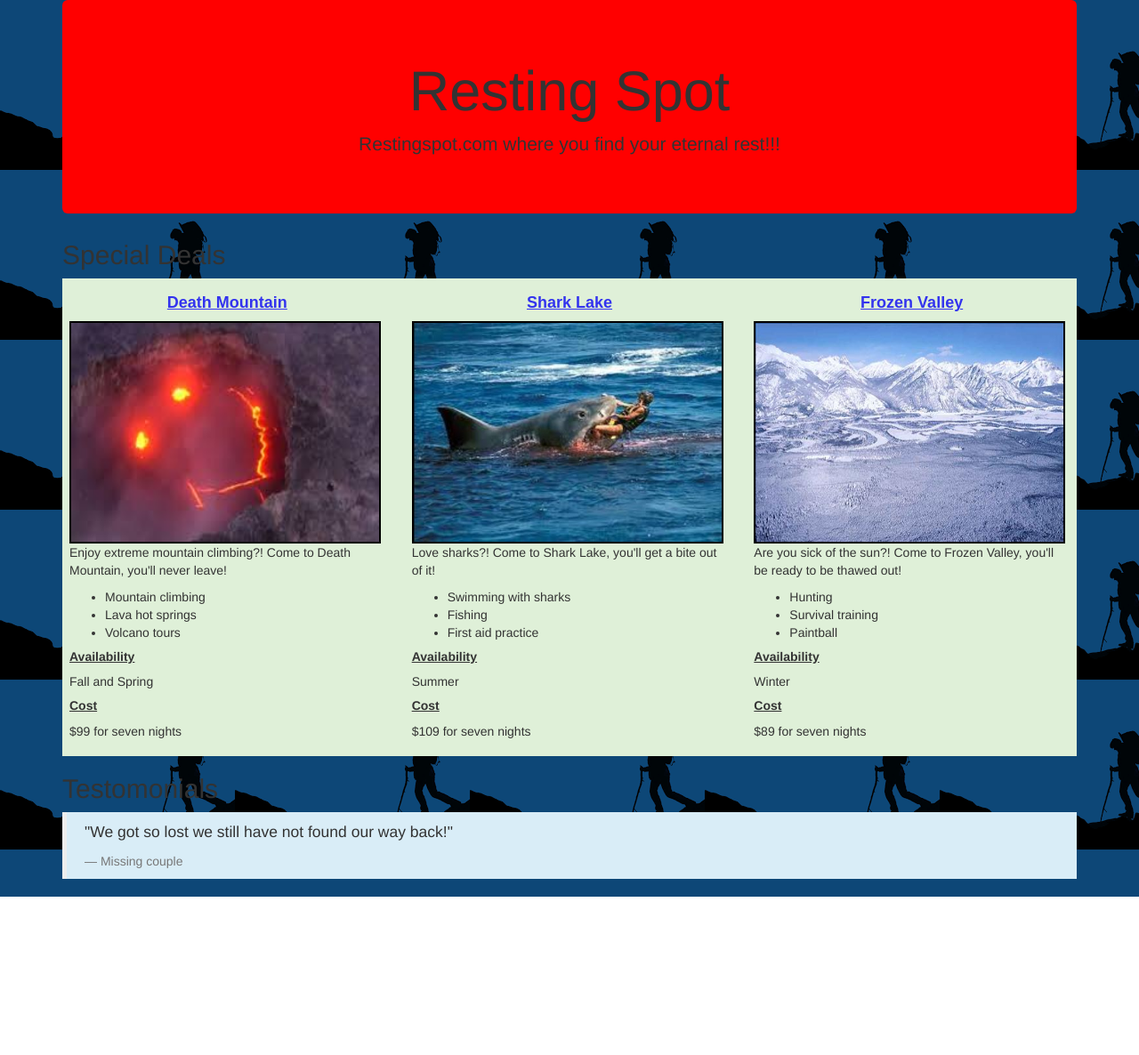
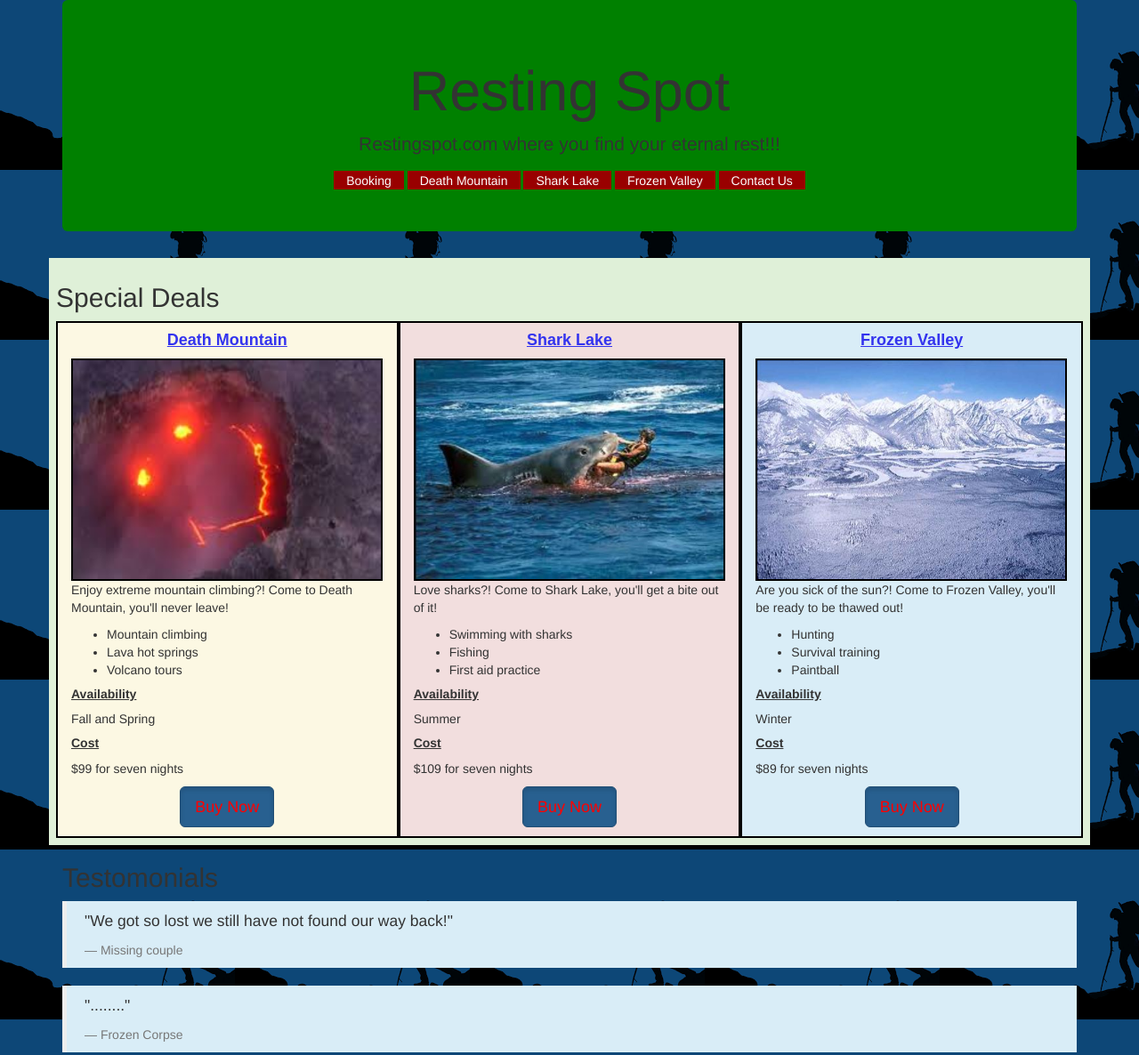
Before and after one commit to skarski10/Vacation, a plain HTML site: page index.html in a window 1280 px wide. Shown: the whole page at 89% size. Before the commit the page ends 1008 px from the top, so only its background shows below. Drawn offline with nearby package versions, Linux system fonts and the light colour scheme.

Commit message:
add nav bar and buy button. Change classes of special deals

```diff
--- a/css/style.css
+++ b/css/style.css
@@ -22,10 +22,45 @@ body {
 }
 
 .jumbotron {
-  background-color: red;
+  background-color: green;
   text-align: center;
 }
 .row {
   padding: 8px;
   back
 }
+
+.btn-primary.active {
+  color: red;
+  display: block;
+  margin-left: auto;
+  margin-right: auto;
+}
+
+.btn {
+  margin-bottom: 10px;
+}
+
+.col-md-4 {
+  border: solid black 2px;
+}
+
+#navbar ul{
+  margin: 0;
+  padding: 0;
+  list-style-type: none;
+  text-align: center;
+}
+#navbar ul li {
+  display: inline;
+}
+#navbar ul li a {
+  text-decoration: none;
+  padding: .2em 1em;
+  color: #FDFEFE;
+  background-color: #990000;
+}
+#navbar ul li a:hover {
+  color: #17202A;
+  background-color: #ff8566;
+}
--- a/index.html
+++ b/index.html
@@ -13,13 +13,21 @@
         <p>
           Restingspot.com where you find your eternal rest!!!
         </p>
+        <div id="navbar">
+          <ul>
+            <li><a href="">Booking</a></li>
+            <li><a href="">Death Mountain</a></li>
+            <li><a href="">Shark Lake</a></li>
+            <li><a href="">Frozen Valley</a></li>
+            <li><a href="">Contact Us</a></li>
+          </ul>
+        </div>
       </div>
 
-      <h2>Special Deals</h2>
-
-      <div class="bg-success">
-        <div class="row">
-          <div class="col-md-4">
+      <div>
+        <div class="row bg-success">
+          <h2>Special Deals</h2>
+          <div class="col-md-4 bg-warning">
             <h4>Death Mountain</h4>
             <img src="img/death.jpg" alt="Snowy mountain" />
             <p>
@@ -38,9 +46,11 @@
             <p>
               $99 for seven nights
             </p>
+            <button type="button" class="btn btn-primary btn-lg active">Buy Now</button>
+
 
           </div>
-          <div class="col-md-4">
+          <div class="col-md-4 bg-danger">
             <h4>Shark Lake</h4>
             <img src="img/shark.jpg" alt="Shark attack" />
             <p>
@@ -59,9 +69,10 @@
             <p>
               $109 for seven nights
             </p>
+            <button type="button" class="btn btn-primary btn-lg active">Buy Now</button>
 
           </div>
-          <div class="col-md-4">
+          <div class="col-md-4 bg-info">
             <h4>Frozen Valley</h4>
             <img src="img/frozen.jpg" alt="Frozen valley" />
             <p>
@@ -80,6 +91,7 @@
             <p>
               $89 for seven nights
             </p>
+            <button type="button" class="btn btn-primary btn-lg active">Buy Now</button>
 
           </div>
         </div>
@@ -90,6 +102,10 @@
         <p>"We got so lost we still have not found our way back!"</p>
         <footer>Missing couple</footer>
       </blockquote>
+      <blockquote class="bg-info">
+        <p>"........"</p>
+        <footer>Frozen Corpse</footer>
+      </blockquote>
 
     </div>
 
```
